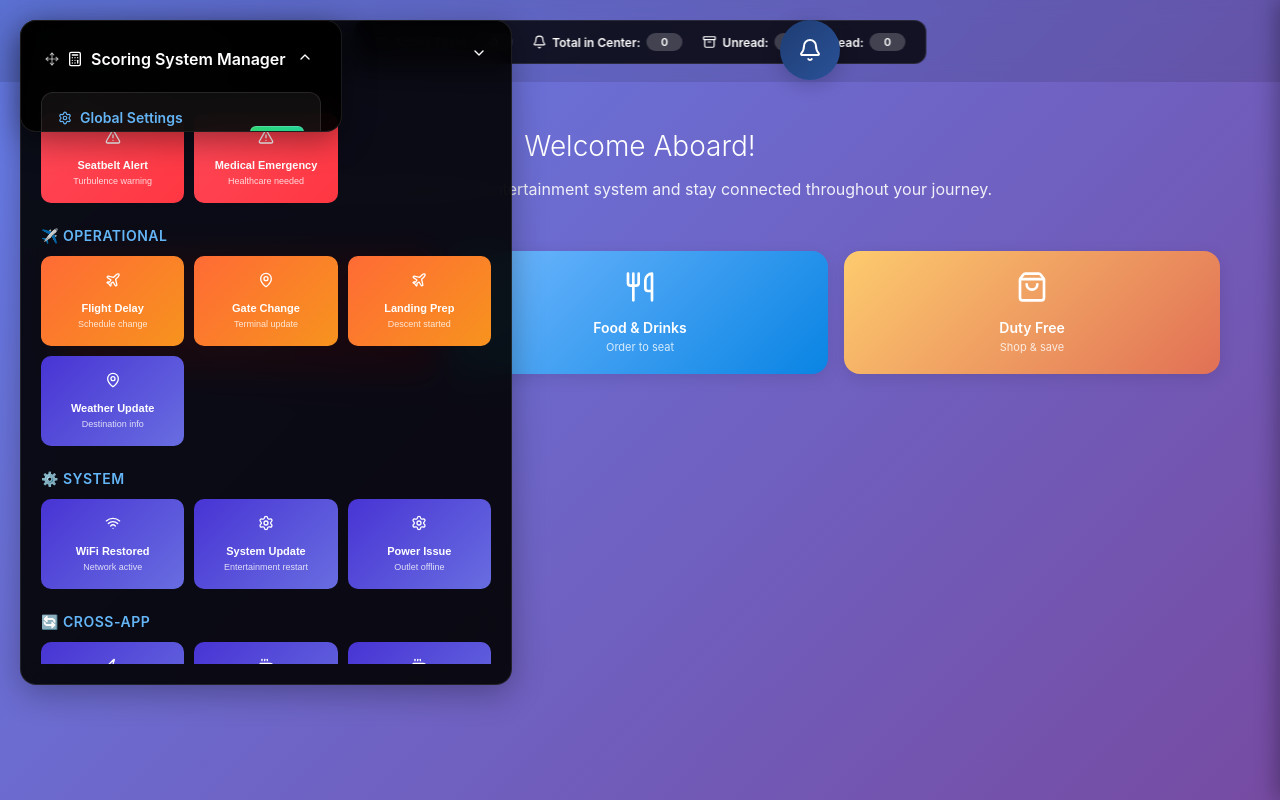
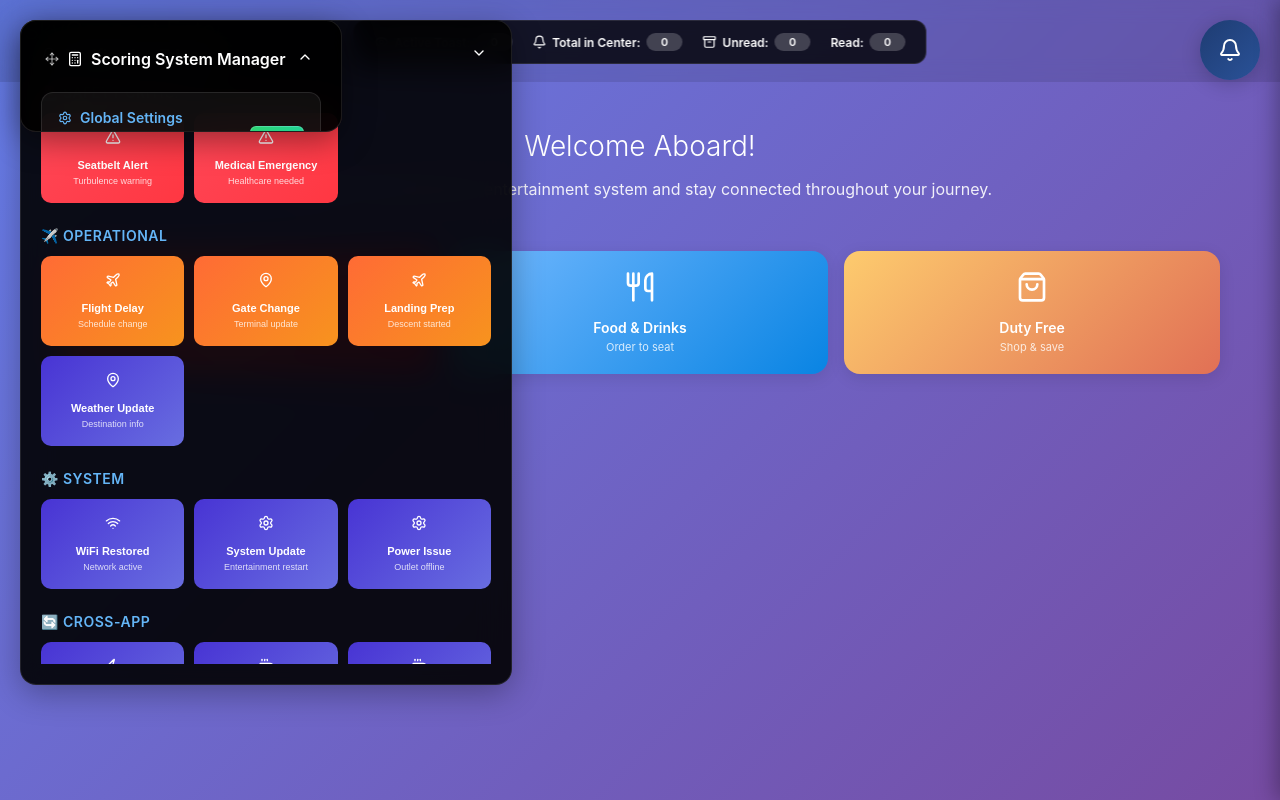
Before and after one commit to sanketkumta/Notific, a React (Create React App) app: page / in a window 1280 px wide. Built offline with nearby package versions, Linux system fonts and the light colour scheme.

Commit message:
Move notification center toggle button to extreme right

```diff
--- a/src/components/NotificationCenter.tsx
+++ b/src/components/NotificationCenter.tsx
@@ -101,7 +101,7 @@ const Badge = styled.span`
 const ToggleButton = styled.button<{ hasNotifications: boolean }>`
   position: fixed;
   top: 20px;
-  right: 440px;
+  right: 20px;
   background: ${props => props.hasNotifications ? 'linear-gradient(135deg, #ff4757 0%, #ff3742 100%)' : 'linear-gradient(135deg, #1e3c72 0%, #2a5298 100%)'};
   border: none;
   color: white;
@@ -111,7 +111,7 @@ const ToggleButton = styled.button<{ hasNotifications: boolean }>`
   cursor: pointer;
   box-shadow: 0 4px 20px rgba(0, 0, 0, 0.2);
   transition: all 0.3s ease;
-  z-index: 999;
+  z-index: 1999;
   display: flex;
   align-items: center;
   justify-content: center;
```
